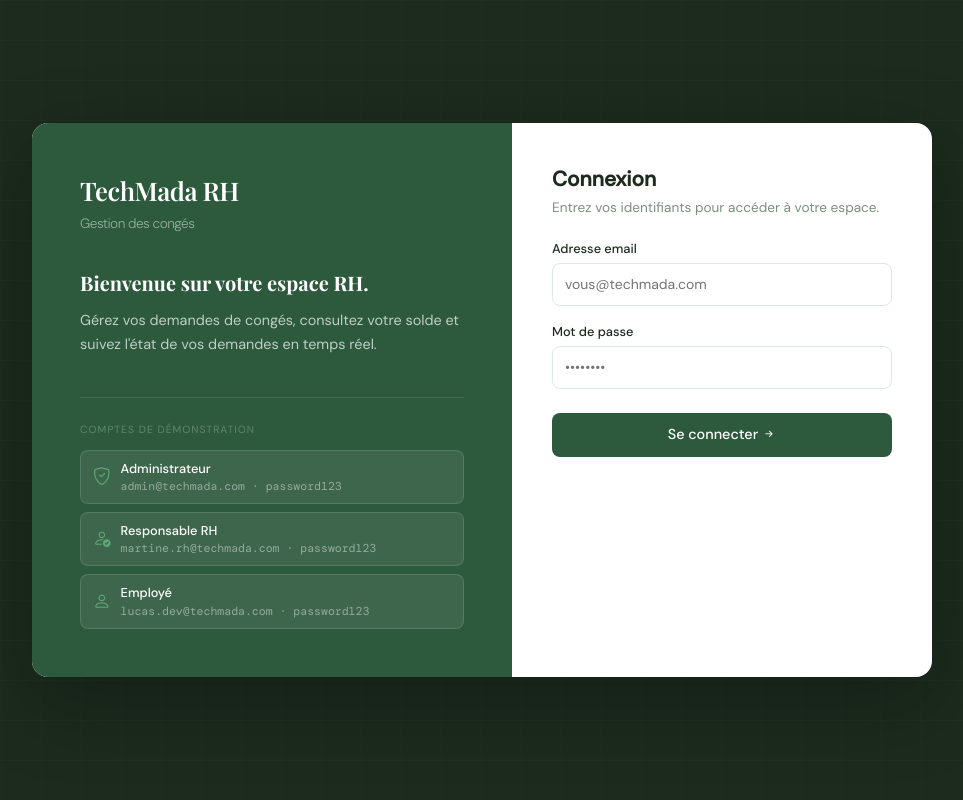
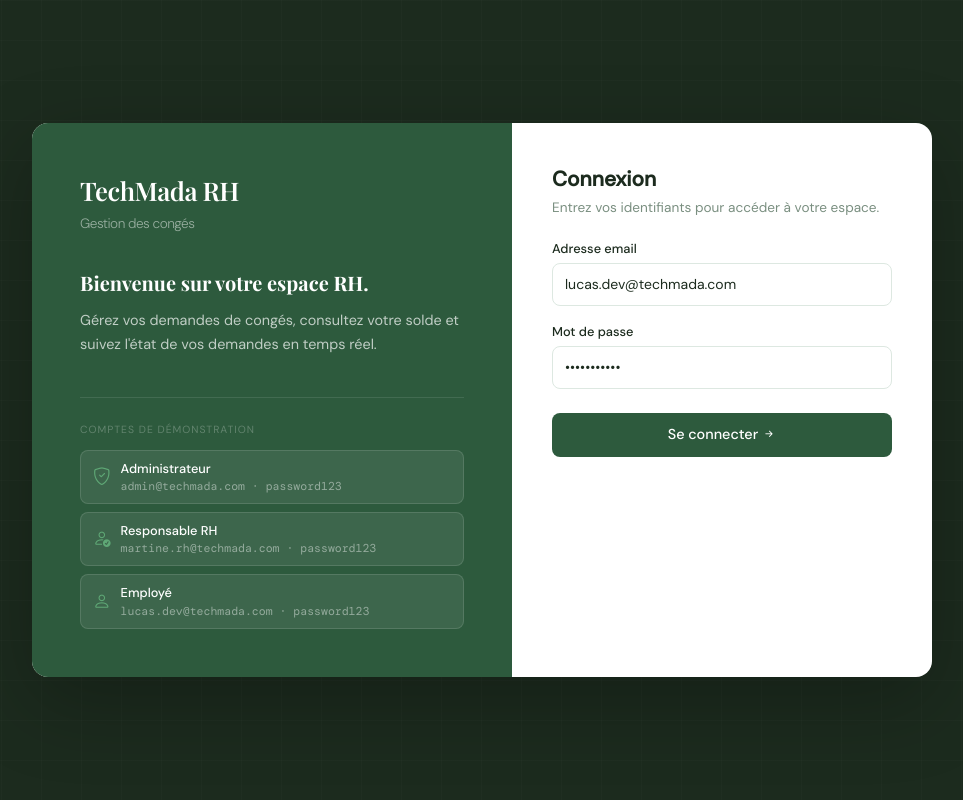
Before and after one commit to Zerx0177013/techMada, a CodeIgniter 4 app: the page made by app/Views/auth/login.php in a window 1280 px wide. Shown: the whole page, without its empty margins (158-1121 px from the left). Run offline with PHP 8.4 and a stand-in for CodeIgniter, Linux system fonts and the light colour scheme; the template is opened without the code that fills it, so the values that code supplies are empty; some libraries are stand-ins or nearby versions.

Commit message:
Update login.php

```diff
--- a/app/Views/auth/login.php
+++ b/app/Views/auth/login.php
@@ -29,11 +29,11 @@
                 <?= csrf_field() ?>
                 <div class="f-group">
                     <label class="f-label">Adresse email</label>
-                    <input name="email" type="email" class="f-input" placeholder="vous@techmada.com" value="<?= esc(old('email') ?? '') ?>" autocomplete="username" required />
+                    <input name="email" type="email" class="f-input" placeholder="vous@techmada.com" value="lucas.dev@techmada.com" autocomplete="username" required />
                 </div>
                 <div class="f-group">
                     <label class="f-label">Mot de passe</label>
-                    <input name="password" type="password" class="f-input" placeholder="••••••••" autocomplete="current-password" required />
+                    <input name="password" type="password" class="f-input" placeholder="••••••••" autocomplete="current-password" value ="password123" required />
                 </div>
                 <button type="submit" class="btn-primary" style="margin-top:.5rem">Se connecter <i class="bi bi-arrow-right-short"></i></button>
             </form>
```
